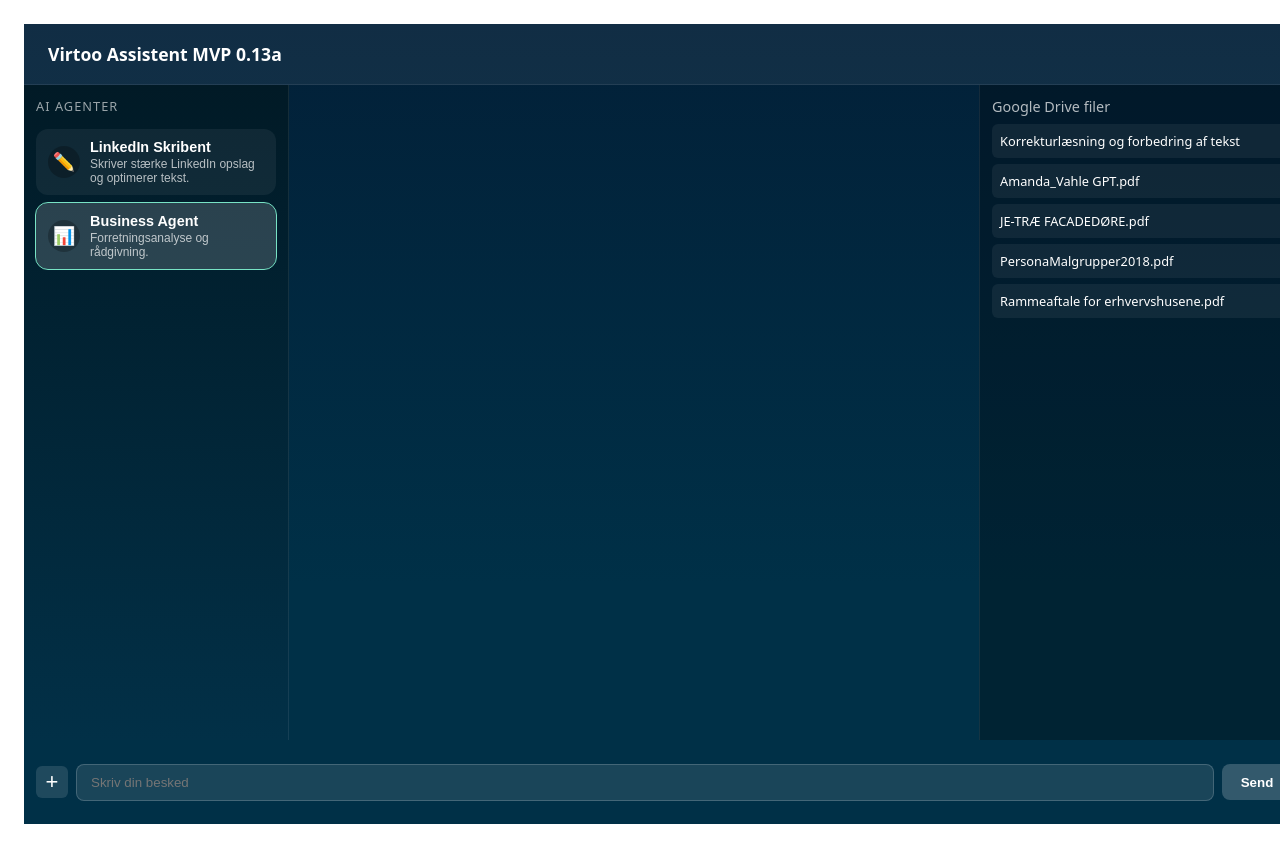
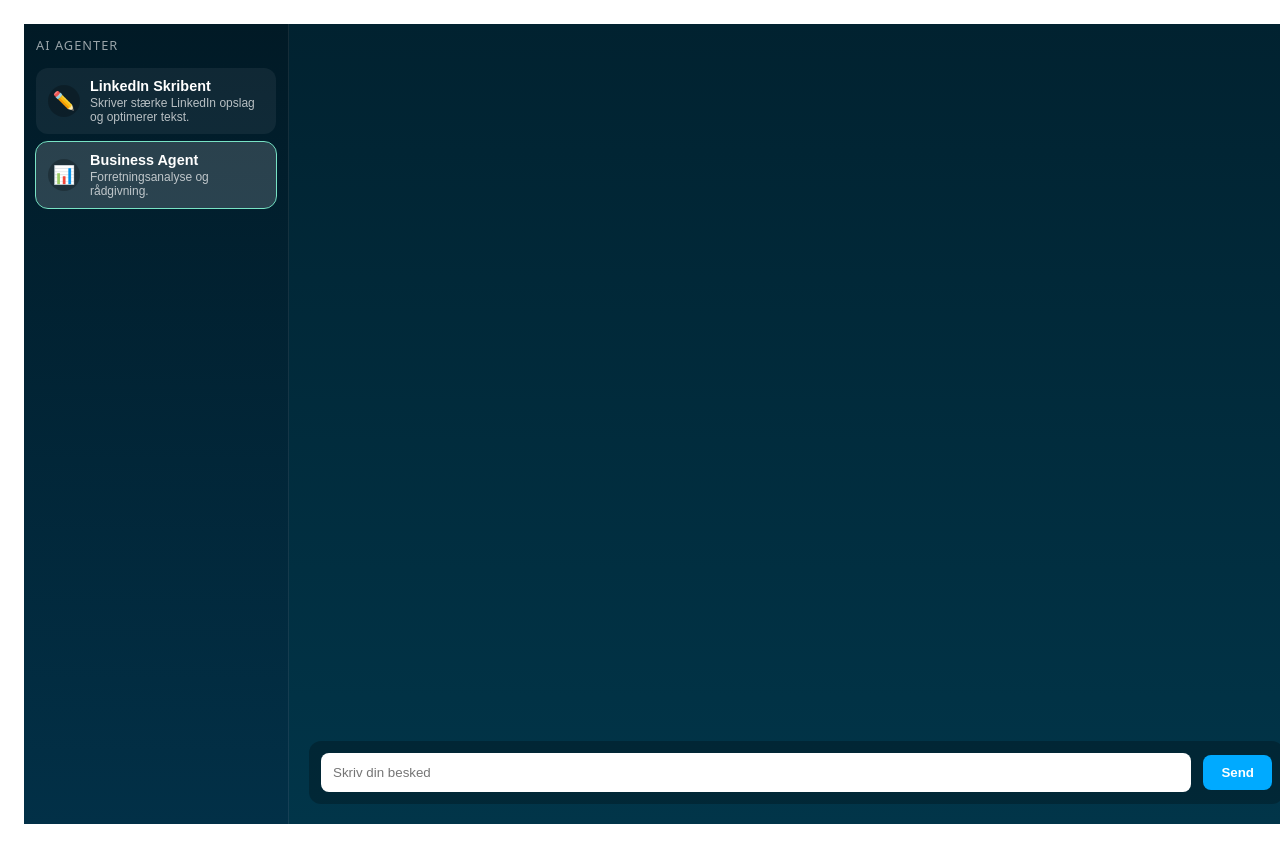
Before and after one commit to JacobHonore1/zaxis-agentchat, a Next.js app: page / in a window 1280 px wide. Shown: the top 848 px of the page. Built offline with nearby package versions, Linux system fonts and the light colour scheme.

Commit message:
Update page.tsx

```diff
--- a/app/page.tsx
+++ b/app/page.tsx
@@ -1,30 +1,31 @@
 "use client";
 
-import { useState, useEffect, useRef } from "react";
+import { useState } from "react";
 import AgentSidebar from "../components/AgentSidebar";
+import KnowledgeSidebar from "../components/KnowledgeSidebar";
 import { AgentId, defaultAgentId } from "../config/agents";
 
-export default function Home() {
-  const [messages, setMessages] = useState<
-    { role: "user" | "assistant"; content: string }[]
-  >([]);
+type ChatMessage = {
+  role: "user" | "assistant";
+  content: string;
+};
+
+export default function HomePage() {
+  const [messages, setMessages] = useState<ChatMessage[]>([]);
   const [inputMessage, setInputMessage] = useState("");
-  const [currentAgentId, setCurrentAgentId] = useState<AgentId>(defaultAgentId);
+  const [currentAgent, setCurrentAgent] = useState<AgentId>(defaultAgentId);
   const [isLoading, setIsLoading] = useState(false);
-  const messagesEndRef = useRef<HTMLDivElement | null>(null);
 
-  // Auto-scroll
-  useEffect(() => {
-    messagesEndRef.current?.scrollIntoView({ behavior: "smooth" });
-  }, [messages]);
-
-  // Send besked til backend
   async function sendMessage() {
     if (!inputMessage.trim()) return;
 
-    const userMsg = { role: "user", content: inputMessage };
+    // Typesafe brugerbesked
+    const userMsg: { role: "user"; content: string } = {
+      role: "user",
+      content: inputMessage,
+    };
+
     setMessages((prev) => [...prev, userMsg]);
-
     setIsLoading(true);
 
     try {
@@ -33,38 +34,28 @@ export default function Home() {
         headers: { "Content-Type": "application/json" },
         body: JSON.stringify({
           message: inputMessage,
-          agent: currentAgentId, // 👈 VIGTIGT! Agent sendes NU korrekt
+          agent: currentAgent,
         }),
       });
 
       const data = await res.json();
 
-      const assistantMsg = {
+      const assistantMsg: { role: "assistant"; content: string } = {
         role: "assistant",
         content: data.reply || "Intet svar modtaget",
       };
 
       setMessages((prev) => [...prev, assistantMsg]);
     } catch (err) {
-      console.error("Fejl ved sendMessage:", err);
-      setMessages((prev) => [
-        ...prev,
-        {
+      const assistantErrorMsg: { role: "assistant"; content: string } = {
         role: "assistant",
-          content: "Der opstod en fejl ved forbindelsen til serveren.",
-        },
-      ]);
+        content: "Der opstod en fejl i kommunikationen med serveren.",
+      };
+      setMessages((prev) => [...prev, assistantErrorMsg]);
     }
 
     setInputMessage("");
     setIsLoading(false);
-  }
-
-  // Håndter Enter
-  function handleKeyDown(e: React.KeyboardEvent<HTMLInputElement>) {
-    if (e.key === "Enter" && !isLoading) {
-      sendMessage();
-    }
   }
 
   return (
@@ -72,149 +63,95 @@ export default function Home() {
       style={{
         width: "100vw",
         height: "100vh",
-        background: "linear-gradient(180deg, #022038, #003047 70%)",
+        display: "flex",
+        background: "linear-gradient(180deg, #012230, #013549)",
+        overflow: "hidden",
+      }}
+    >
+      {/* Sidebar med agenter */}
+      <AgentSidebar
+        currentAgentId={currentAgent}
+        onSelectAgent={(id) => setCurrentAgent(id)}
+      />
+
+      {/* Chat område */}
+      <div
+        style={{
+          flex: 1,
+          padding: "20px",
           display: "flex",
           flexDirection: "column",
+          gap: 16,
         }}
       >
-      {/* HEADER */}
+        {/* Chat beskeder */}
+        <div style={{ flex: 1, overflowY: "auto" }}>
+          {messages.map((msg, index) => (
             <div
+              key={index}
               style={{
-          height: 60,
+                marginBottom: 12,
                 display: "flex",
-          alignItems: "center",
-          justifyContent: "space-between",
-          padding: "0 24px",
-          background: "rgba(255,255,255,0.06)",
-          borderBottom: "1px solid rgba(255,255,255,0.08)",
-          fontSize: "1.1rem",
-          fontWeight: 600,
+                flexDirection: "column",
+                maxWidth: "60%",
+                background:
+                  msg.role === "user"
+                    ? "rgba(255,255,255,0.15)"
+                    : "rgba(0,0,0,0.25)",
+                padding: 12,
+                borderRadius: 10,
                 color: "white",
               }}
             >
-        Virtoo Assistent MVP 0.13a
-      </div>
-
-      {/* MAIN LAYOUT */}
-      <div style={{ flex: 1, display: "flex" }}>
-        {/* SIDEBAR */}
-        <AgentSidebar
-          currentAgentId={currentAgentId}
-          onSelectAgent={(id) => setCurrentAgentId(id)}
-        />
-
-        {/* CHAT */}
-        <div
+              <strong
                 style={{
-            flex: 1,
-            padding: 20,
-            overflowY: "auto",
-            display: "flex",
-            flexDirection: "column",
-            gap: 12,
+                  fontSize: "0.8rem",
+                  marginBottom: 6,
+                  opacity: 0.8,
                 }}
               >
-          {messages.map((msg, i) => (
-            <div
-              key={i}
-              style={{
-                alignSelf: msg.role === "user" ? "flex-start" : "flex-start",
-                background:
-                  msg.role === "user"
-                    ? "rgba(255,255,255,0.12)"
-                    : "rgba(255,255,255,0.08)",
-                padding: "10px 16px",
-                borderRadius: 12,
-                maxWidth: "50%",
-                color: "white",
-                fontSize: "0.9rem",
-                lineHeight: 1.4,
-              }}
-            >
-              {msg.content}
+                {msg.role === "user" ? "Bruger" : "Assistent"}
+              </strong>
+
+              <span style={{ fontSize: "1rem" }}>{msg.content}</span>
             </div>
           ))}
 
+          {/* Loading indikator */}
           {isLoading && (
             <div
               style={{
-                background: "rgba(255,255,255,0.06)",
-                padding: "10px 16px",
-                borderRadius: 12,
-                color: "white",
-                width: 120,
-                fontSize: "0.85rem",
-                opacity: 0.8,
+                marginTop: 10,
+                fontStyle: "italic",
+                color: "rgba(255,255,255,0.6)",
               }}
             >
-              tænker…
+              Assistenten skriver…
             </div>
           )}
-
-          <div ref={messagesEndRef}></div>
         </div>
 
-        {/* VIDENSBANK (HIGH RIGHT PANEL) */}
+        {/* Input-bar */}
         <div
           style={{
-            width: 300,
-            background: "rgba(0,0,0,0.28)",
-            padding: 12,
-            borderLeft: "1px solid rgba(255,255,255,0.08)",
-            color: "white",
+            display: "flex",
+            gap: 12,
+            alignItems: "center",
+            padding: "12px",
+            background: "rgba(0,0,0,0.25)",
+            borderRadius: 12,
           }}
         >
-          <div
-            style={{
-              fontSize: "0.9rem",
-              opacity: 0.7,
-              marginBottom: 8,
-            }}
-          >
-            Google Drive filer
-          </div>
-
-          <DriveFilesPanel />
-        </div>
-      </div>
-
-      {/* INPUT BAR */}
-      <div
-        style={{
-          height: 60,
-          display: "flex",
-          alignItems: "center",
-          padding: 12,
-          gap: 8,
-        }}
-      >
-        <button
-          style={{
-            width: 32,
-            height: 32,
-            borderRadius: 6,
-            background: "rgba(255,255,255,0.12)",
-            border: "none",
-            color: "white",
-            cursor: "pointer",
-            fontSize: 22,
-          }}
-        >
-          +
-        </button>
-
           <input
             value={inputMessage}
             onChange={(e) => setInputMessage(e.target.value)}
-          onKeyDown={handleKeyDown}
+            onKeyDown={(e) => e.key === "Enter" && sendMessage()}
             placeholder="Skriv din besked"
             style={{
               flex: 1,
-            padding: "10px 14px",
+              padding: "12px",
               borderRadius: 8,
-            border: "1px solid rgba(255,255,255,0.18)",
-            background: "rgba(255,255,255,0.1)",
-            color: "white",
+              border: "none",
               outline: "none",
             }}
           />
@@ -223,15 +160,12 @@ export default function Home() {
             onClick={sendMessage}
             disabled={isLoading}
             style={{
-            width: 70,
-            height: 36,
+              padding: "10px 18px",
               borderRadius: 8,
               border: "none",
-            background: inputMessage.trim()
-              ? "#3BA9FF"
-              : "rgba(255,255,255,0.2)",
+              cursor: "pointer",
+              background: isLoading ? "gray" : "#0af",
               color: "white",
-            cursor: "pointer",
               fontWeight: 600,
             }}
           >
@@ -239,37 +173,9 @@ export default function Home() {
           </button>
         </div>
       </div>
-  );
-}
 
-/* -------------------------------------------------------
-   RIGHT SIDEBAR: DRIVE FILE LIST (dummy until backend exists)
----------------------------------------------------------*/
-function DriveFilesPanel() {
-  const dummy = [
-    "Korrekturlæsning og forbedring af tekst",
-    "Amanda_Vahle GPT.pdf",
-    "JE-TRÆ FACADEDØRE.pdf",
-    "PersonaMalgrupper2018.pdf",
-    "Rammeaftale for erhvervshusene.pdf",
-  ];
-
-  return (
-    <div style={{ display: "flex", flexDirection: "column", gap: 6 }}>
-      {dummy.map((name, i) => (
-        <div
-          key={i}
-          style={{
-            background: "rgba(255,255,255,0.06)",
-            padding: 8,
-            borderRadius: 6,
-            fontSize: "0.8rem",
-            color: "white",
-          }}
-        >
-          {name}
-        </div>
-      ))}
+      {/* Vidensbank */}
+      <KnowledgeSidebar />
     </div>
   );
 }
```
Lines whose indentation alone changed are shown as unchanged.
